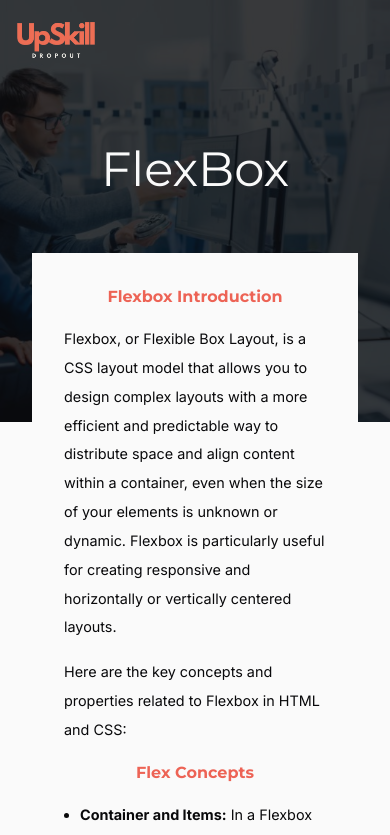
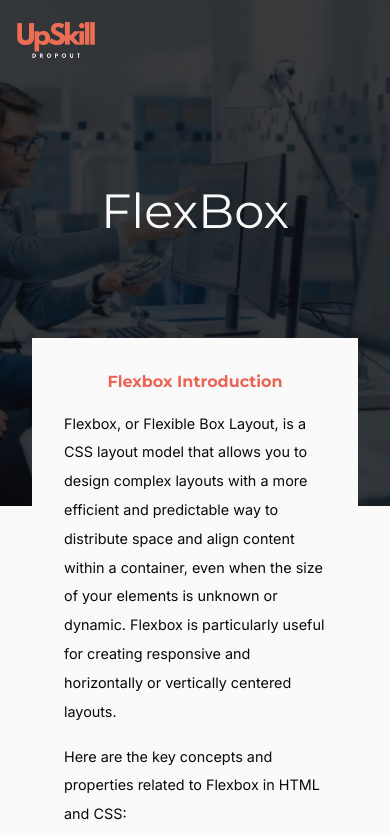
Before and after one commit to jaminhood/upskill-dropout, a Next.js app: page /flexbox in a window 390 px wide. Shown: the top 835 px of the page. Built offline with nearby package versions, Linux system fonts and the light colour scheme.

Commit message:
feat: transition-and-animations

```diff
--- a/components/hero/components/HeroContent.tsx
+++ b/components/hero/components/HeroContent.tsx
@@ -4,7 +4,7 @@ import { FC } from "react"
 const HeroContent: FC<HeroContentTypes> = (props) => {
  return (
   <Container>
-   <div className="md:h-[70vh] min-h-[40vh] flex justify-center items-center">
+   <div className="md:h-[70vh] min-h-[50vh] flex justify-center items-center">
     <div className="max-w-xl text-center text-zinc-50">
      <h1 className="text-5xl md:text-7xl font-montserrat-regular">{props.title}</h1>
     </div>
--- a/components/hero/index.tsx
+++ b/components/hero/index.tsx
@@ -5,7 +5,7 @@ import HeroOverlay from "./components/HeroOverlay"
 
 const Hero: FC<HeroTypes> = (props) => {
  return (
-  <Section cls="md:h-[80vh] min-h-[50vh]">
+  <Section cls="md:h-[80vh] min-h-[60vh]">
    <HeroOverlay img={props.img} />
    <HeroContent title={props.title} />
   </Section>
```
